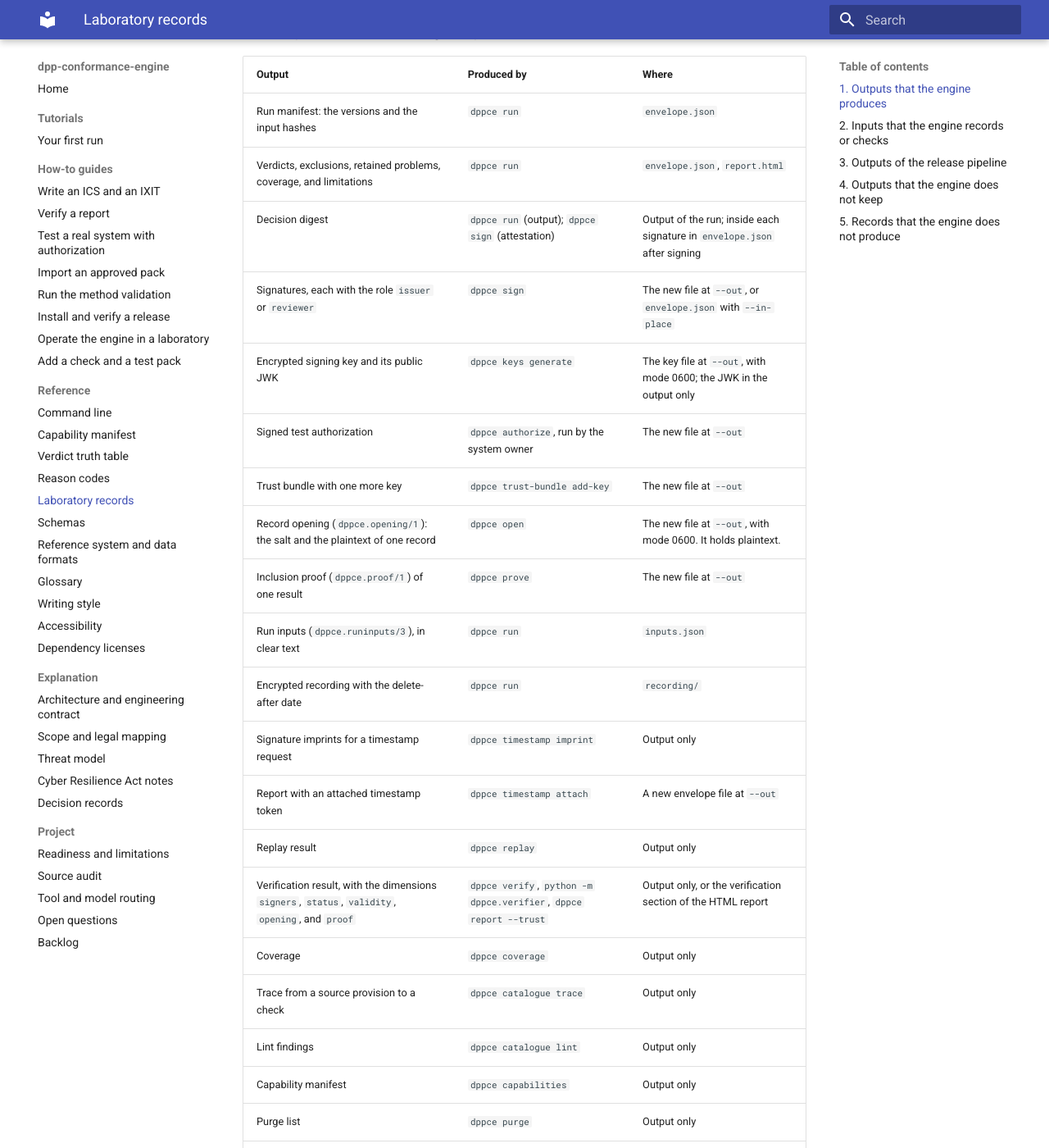
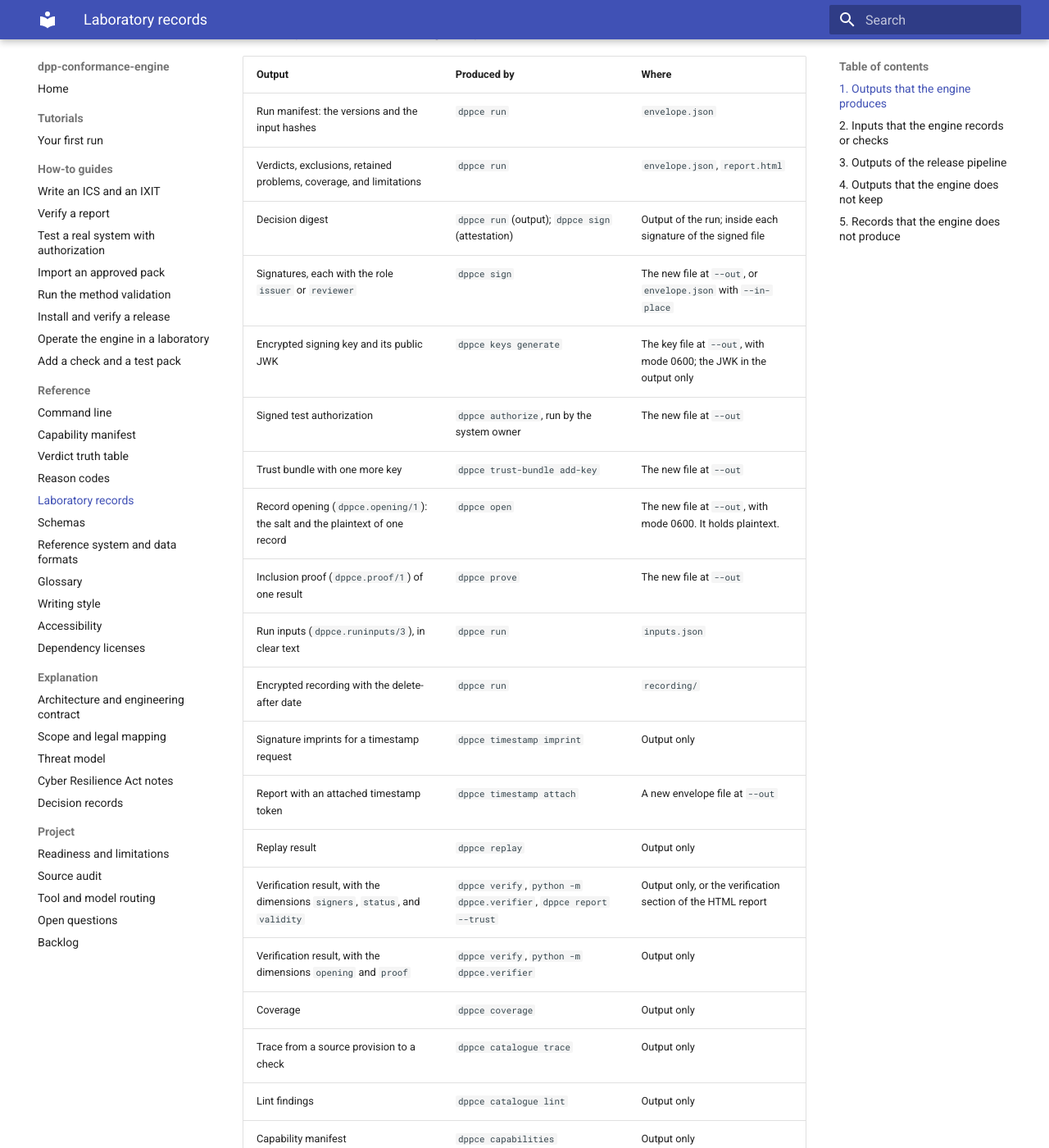
Before and after one commit to hadijannat/dpp-conformance-engine, an MkDocs documentation site: the page built from docs/reference/laboratory-records.md, in a window 1280 px wide and 1400 px high, scrolled down 491 px. Shown: the whole window at 82% size. Built offline with MkDocs 1.6.1 and Material for MkDocs 9.7.7, drawn with Linux system fonts in a browser that asks for light colours; the version menu is left out; some of the changed text lies outside the part shown.

Commit message:
fix(cli): apply review findings
Refuse a non-canonical time such as 2026-1-1T0:0:0Z in authorize
(AUTHORIZE.PERIOD.INVALID) and trust-bundle add-key
(TRUST.KEY.PERIOD_INVALID). Point the laboratory, real-system, and
laboratory-records pages at the file that sign writes, and drop
opening and proof from the dimensions of report --trust.

Co-Authored-By: Claude Opus 5.5 <noreply@anthropic.com>

```diff
--- a/docs/reference/laboratory-records.md
+++ b/docs/reference/laboratory-records.md
@@ -21,7 +21,7 @@ lists the differences that affect a laboratory.
 | --- | --- | --- |
 | Run manifest: the versions and the input hashes | `dppce run` | `envelope.json` |
 | Verdicts, exclusions, retained problems, coverage, and limitations | `dppce run` | `envelope.json`, `report.html` |
-| Decision digest | `dppce run` (output); `dppce sign` (attestation) | Output of the run; inside each signature in `envelope.json` after signing |
+| Decision digest | `dppce run` (output); `dppce sign` (attestation) | Output of the run; inside each signature of the signed file |
 | Signatures, each with the role `issuer` or `reviewer` | `dppce sign` | The new file at `--out`, or `envelope.json` with `--in-place` |
 | Encrypted signing key and its public JWK | `dppce keys generate` | The key file at `--out`, with mode 0600; the JWK in the output only |
 | Signed test authorization | `dppce authorize`, run by the system owner | The new file at `--out` |
@@ -33,7 +33,8 @@ lists the differences that affect a laboratory.
 | Signature imprints for a timestamp request | `dppce timestamp imprint` | Output only |
 | Report with an attached timestamp token | `dppce timestamp attach` | A new envelope file at `--out` |
 | Replay result | `dppce replay` | Output only |
-| Verification result, with the dimensions `signers`, `status`, `validity`, `opening`, and `proof` | `dppce verify`, `python -m dppce.verifier`, `dppce report --trust` | Output only, or the verification section of the HTML report |
+| Verification result, with the dimensions `signers`, `status`, and `validity` | `dppce verify`, `python -m dppce.verifier`, `dppce report --trust` | Output only, or the verification section of the HTML report |
+| Verification result, with the dimensions `opening` and `proof` | `dppce verify`, `python -m dppce.verifier` | Output only |
 | Coverage | `dppce coverage` | Output only |
 | Trace from a source provision to a check | `dppce catalogue trace` | Output only |
 | Lint findings | `dppce catalogue lint` | Output only |
@@ -51,7 +52,7 @@ lists the differences that affect a laboratory.
 | Trust bundle, version `dppce.trust/2` | Chosen by the operator | The engine checks signatures, signer roles, revoked keys and certificates, status lists, and timestamps against it. It copies the bundle into `inputs.json`. |
 | Timestamp token | Issued by a timestamp authority that the operator selects | The verifier checks it against `timestamp_anchors` of the trust bundle. |
 | Status list (`dppce.statuslist/1`) | Signed by the issuer of reports, outside the engine | The operator supplies the file with `--status-list`. The verifier checks it against a key with the purpose `status`. The engine does not copy it. |
-| Reviewer signature | Made by a reviewer with `dppce sign --role reviewer` | `dppce sign` adds it to `envelope.json`. The verifier checks it in the dimension `signers`. |
+| Reviewer signature | Made by a reviewer with `dppce sign --role reviewer` | `dppce sign` adds it to the file at `--out`, or to the input with `--in-place`. The verifier checks it in the dimension `signers`. |
 
 ## 3. Outputs of the release pipeline
 
```
Also changed, not shown: docs/how-to/operate-in-a-laboratory.md (+2 -2 lines), docs/how-to/test-a-real-system.md (+2 -2 lines), 2 other files.
